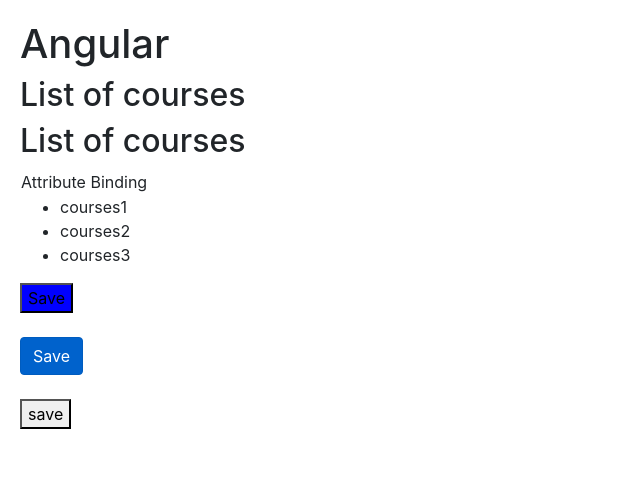
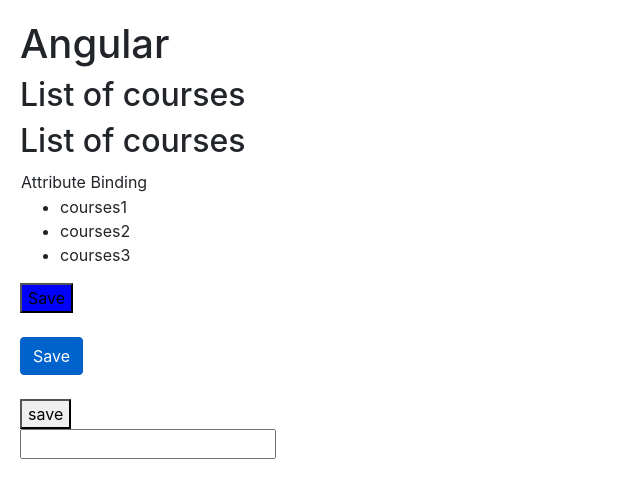
Before and after one commit to vch9391/AngularRepository, an Angular app in the folder ProjectAngular2/: page / in a window 1280 px wide. Shown: the top 498 px of the page, without its empty margins (0-640 px from the left). Built offline with nearby package versions, Linux system fonts and the light colour scheme.

Commit message:
Added Event Filtering

```diff
--- a/ProjectAngular2/src/app/course/course.component.html
+++ b/ProjectAngular2/src/app/course/course.component.html
@@ -21,3 +21,4 @@
 <div (click)="onDivClicked()">
   <button (click)="onSave($event)">save</button>
 </div>
+<input (keyup.enter)="onKeyUp()"/>
--- a/ProjectAngular2/src/app/course/course.component.ts
+++ b/ProjectAngular2/src/app/course/course.component.ts
@@ -21,4 +21,7 @@
   onDivClicked(){
     console.log("DIV was clicked!");
   }
+  onKeyUp(){
+    console.log("Enter was pressed!");
+  }
 }
```
